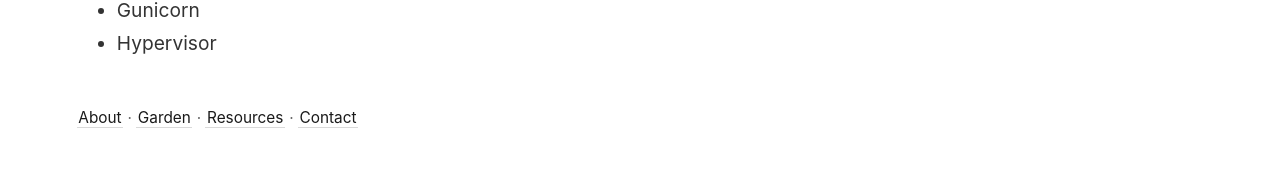
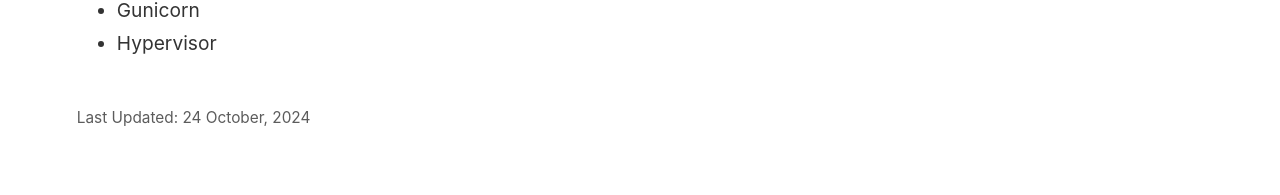
Before and after one commit to dhiraj-ydv/digitalgarden, a Jekyll site: the page built from _pages/about.md, in a window 1280 px wide. Shown: the part 1519-1714 px from the top of the page. Built offline with Jekyll 4.4.1, drawn with Linux system fonts in a browser that asks for light colours.

Commit message:
Update footer.html

```diff
--- a/_includes/footer.html
+++ b/_includes/footer.html
@@ -1 +1 @@
-<a class="internal-link" href="https://dhirajyadav.site/">About</a>&nbsp·&nbsp<a class="internal-link" href="https://dhirajyadav.site/garden">Garden</a>&nbsp·&nbsp<a class="internal-link" href="https://dhirajyadav.site/useful_resources">Resources</a>&nbsp·&nbsp<a class="internal-link" href="https://dhirajyadav.site/contact">Contact</a>
+Last Updated: 24 October, 2024
```
